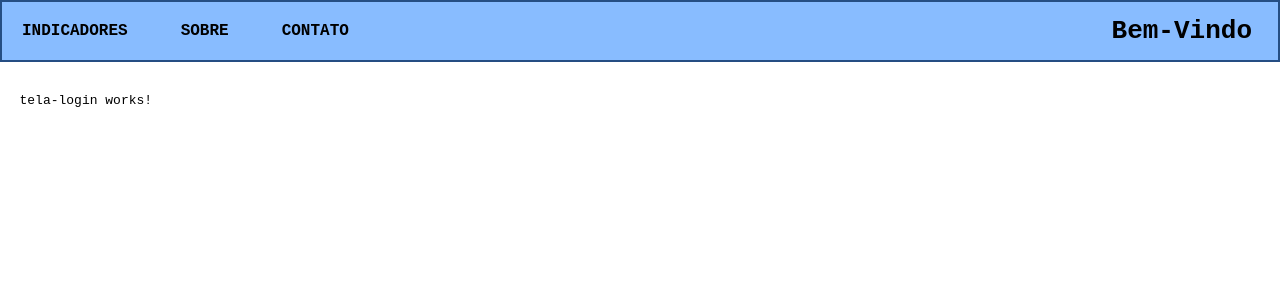
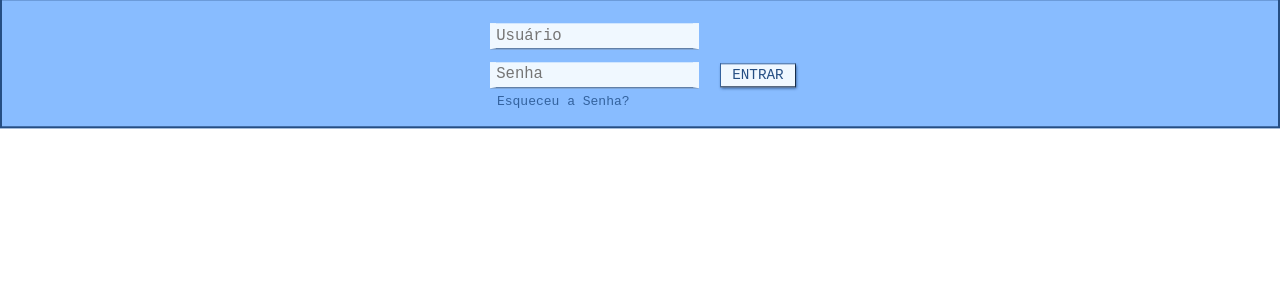
Before and after one commit to alexdsouzaf/HOW_X, an Angular app: page /login in a window 1280 px wide. Shown: the top 300 px of the page. Built offline with nearby package versions, Linux system fonts and the light colour scheme.

Commit message:
Adicionado tela de login

```diff
--- a/src/app/app.component.css
+++ b/src/app/app.component.css
@@ -2,7 +2,6 @@
     position: relative;
     top: 50%;
     transform: translateY(70%);
-    margin: 1.5em;
 }
 
 #titulo{
@@ -19,11 +18,12 @@ a {
     all: unset;
 }
 
-.navbar {
+#navbar {
     display: flex;
+    visibility: hidden;
     align-items: center;
     justify-content: space-between;
-    border: 2px solid #254e83; ;
+    border: 2px solid #254e83;
     background-color: #88bcff;
 }
 
@@ -79,3 +79,7 @@ ul.dropdown{
     display: block;
     transition: 0.5s;
 }
+
+#login{
+    background-color: red;
+}
--- a/src/app/app.component.html
+++ b/src/app/app.component.html
@@ -1,6 +1,6 @@
 
 
-<nav class="navbar">
+<nav id="navbar">
 
   <ul class="nav-links">
     <li>INDICADORES
--- a/src/app/grafico-origem-vendas/grafico-origem-vendas.component.html
+++ b/src/app/grafico-origem-vendas/grafico-origem-vendas.component.html
@@ -1,5 +1,3 @@
-
-
-<body style="display: flex;justify-content: center;height: 300px;width: 100%;">
+<body style="display: flex;justify-content: center;height: 300px;width: 100%; margin: 1.5em;">
     <div id="grafico" style="height: 100%;width: 100%;"></div>
 </body>
--- a/src/app/grafico-vendas/grafico-vendas.component.html
+++ b/src/app/grafico-vendas/grafico-vendas.component.html
@@ -1,8 +1,3 @@
-<header>
-    <!-- <button (click)="gerar()">Gerar gráfico</button> -->
-</header>
-
-
-<body style="display: flex;justify-content: center;height: 300px;width: 100%;">
+<body style="display: flex;justify-content: center;height: 300px;width: 100%; margin: 1.5em;">
         <div id="grafico" style="height: 100%;width: 100%;"></div>
 </body>
--- a/src/app/tela-login/tela-login.component.css
+++ b/src/app/tela-login/tela-login.component.css
@@ -0,0 +1,92 @@
+#login{
+    display: flex;
+    justify-content: center;
+    width: 100%;
+    height: 10em;
+    border: 2px solid #254e83;
+    background-color: #88bcff;
+    margin: 0;
+    z-index: 999;
+}
+
+.login-in{
+    animation-name: movimento-login;
+    animation-duration: .5s;
+    animation-direction: reverse;
+    animation-timing-function: linear;
+}
+
+.login-out{
+    animation-name: movimento-login;
+    animation-duration: .5s;
+    animation-timing-function: linear;
+}
+
+#content{
+    display: flex;
+}
+
+#div-botao{
+    display: flex;
+    align-items: center;
+}
+
+#div-campos{
+    display: flex;
+    flex-direction: column;
+    justify-content: center;
+}
+
+#div-campos input{
+    all: unset;
+    background-color: aliceblue;
+    height: 20%;
+    border-bottom-color: #254e83;
+    border-left-color: aliceblue;
+    border-right-color: aliceblue;
+    border-style: solid;
+    border-width: 0 0.4em 0.1em 0.4em;
+    margin: 0.4em;
+    font-size: 1.2em;
+    color: #254e83;
+}
+
+#botao-entrar{
+    margin-top: 1.65em;
+    margin-left: 1em;
+    background-color: aliceblue;
+    padding: 0.21em 0.8em;
+    border-color: #33629e;
+    color: #254e83;
+    font-size: 1.1em;
+    border-width: 0.1em;
+    box-shadow: #254e83 0.1em 0.1em 0.2em;
+    cursor: pointer;
+}
+
+#botao-entrar:hover{
+    background-color: #33629e;
+    border-color: aliceblue;
+    color: aliceblue;
+    box-shadow: aliceblue 0.05em 0.05em 0.1em;
+    transition: .3s;
+}
+
+#link-recuperar-senha{
+    text-decoration: none;
+    color: #33629e;
+    margin-left: 1em;
+    cursor: pointer;
+}
+
+#link-recuperar-senha:hover{
+    color: aliceblue;
+}
+
+@keyframes movimento-login{
+    0% {transform: translateY(-119%);}
+    25% {transform: translateY(-150%)}
+    50% {transform: translateY(-180%)}
+    75% {transform: translateY(-210%)}
+    100% {transform: translateY(-240%)}
+}
--- a/src/app/tela-login/tela-login.component.html
+++ b/src/app/tela-login/tela-login.component.html
@@ -1 +1,12 @@
-<p>tela-login works!</p>
+<body id="login" class="login-in" style="transform: translateY(-119%);">
+    <div id="content">
+        <div id="div-campos">
+            <input type="text" placeholder="Usuário">
+            <input type="text" placeholder="Senha">
+            <a id="link-recuperar-senha">Esqueceu a Senha?</a>
+        </div>
+        <div id="div-botao">
+            <button id="botao-entrar" (click)="RemoverTelaLogin()">ENTRAR</button>
+        </div>
+    </div>
+</body>
--- a/src/app/tela-login/tela-login.component.ts
+++ b/src/app/tela-login/tela-login.component.ts
@@ -1,4 +1,5 @@
 import { Component } from '@angular/core';
+import { Router } from '@angular/router';
 
 @Component({
   selector: 'app-tela-login',
@@ -6,5 +7,20 @@ import { Component } from '@angular/core';
   styleUrls: ['./tela-login.component.css']
 })
 export class TelaLoginComponent {
+  constructor(private router: Router){
 
+  }
+
+  RemoverTelaLogin() {
+    const windowLogin = document.getElementById('login');
+
+    windowLogin!.classList.remove('login-in');
+    windowLogin!.classList.add('login-out');
+    windowLogin!.style.animation = 'none';
+
+    setTimeout(() => windowLogin!.style.animation = '', 5);
+    setTimeout(() => windowLogin!.style.display = 'none', 400);
+    setTimeout(() => this.router.navigate(['/grafico-vendas']), 450);
+    setTimeout(() => document.getElementById('navbar')!.style.visibility = 'visible', 200);
+  }
 }
```
